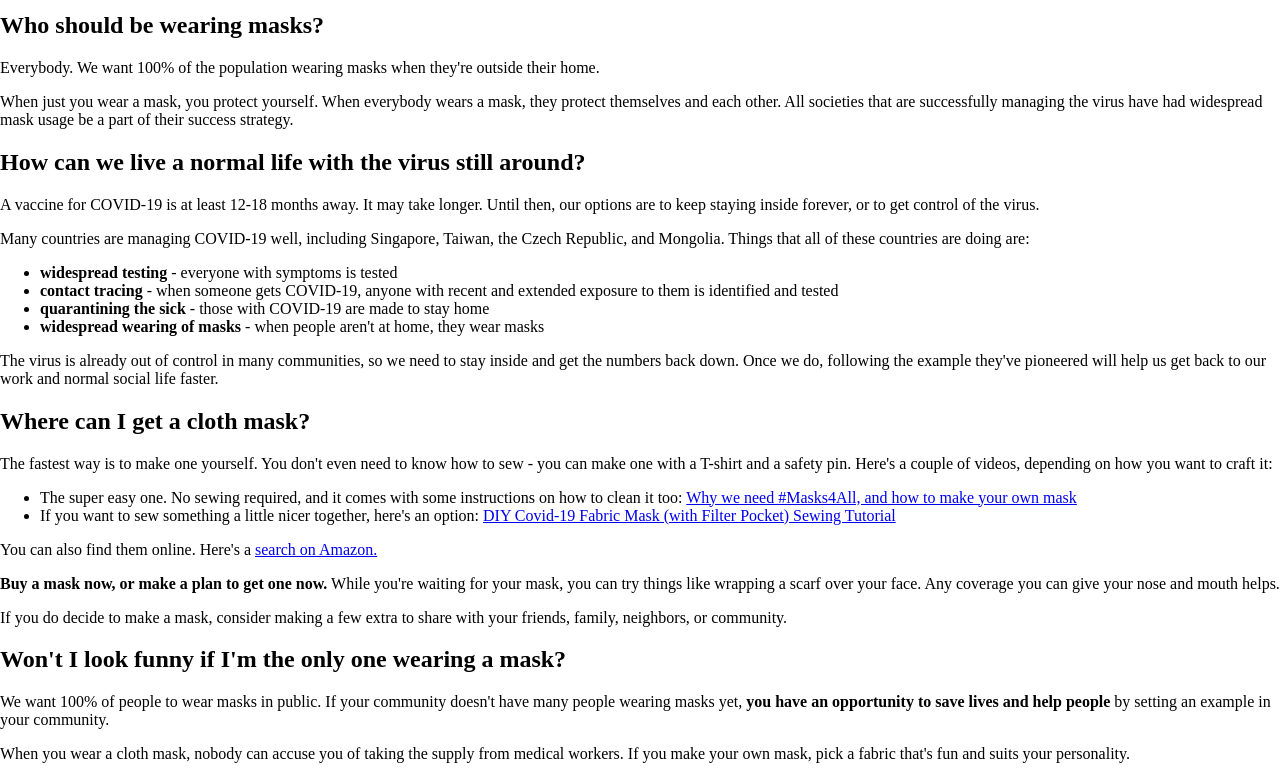
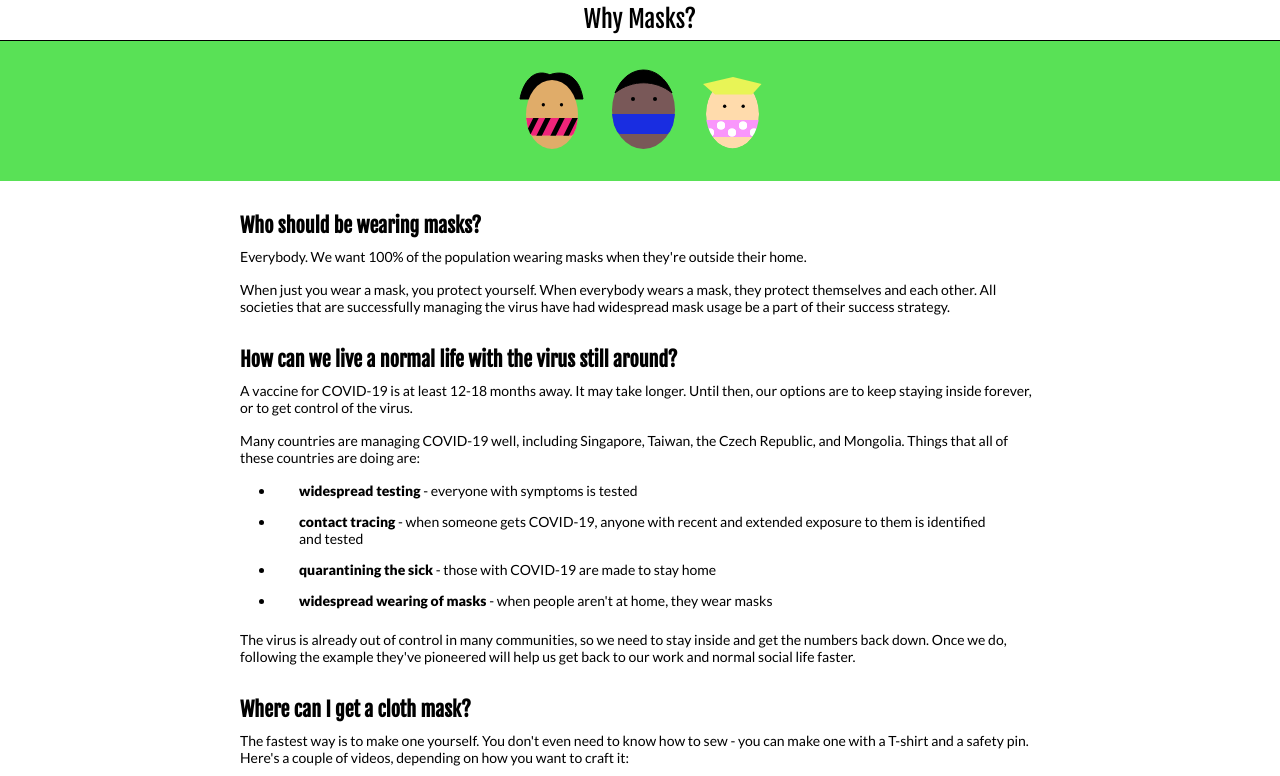
Before and after one commit to mmarvick/why-masks, a plain HTML site: page faq/index.html in a window 1280 px wide. Shown: the top 776 px of the page. Drawn offline with Linux system fonts and the light colour scheme.

Commit message:
Style FAQ page

```diff
--- a/faq/index.html
+++ b/faq/index.html
@@ -1,11 +1,21 @@
 <html>
   <head>
     <title>Why Masks? - More Questions</title>
+    <meta name="viewport" content="width=device-width, initial-scale=1.0">
     <link rel="stylesheet" type="text/css" href="../styles.css">
-    <link href="https://fonts.googleapis.com/css2?family=Fjalla+One&family=Lato&family=Roboto&display=swap" rel="stylesheet">
+    <link href="https://fonts.googleapis.com/css2?family=Fjalla+One&family=Lato:wght@400;900&family=Roboto&display=swap" rel="stylesheet">
   </head>
   <body>
     <div class="container">
+      <div class="banner">
+        <a href="..">Why Masks?</a>
+      </div>
+      <div class="banner-spacer"></div>
+      <div class="char-section">
+        <img class="char-1" src="../assets/char1.svg" />
+        <img class="char-2" src="../assets/char2.svg" />
+        <img class="char-3" src="../assets/char3.svg" />
+      </div>
       <div class="faq-section">
         <h2>
           Who should be wearing masks?
--- a/styles.css
+++ b/styles.css
@@ -1,17 +1,41 @@
-body {
+html, body {
   width: 100%;
   margin: 0;
   padding: 0;
 }
 
 .container {
-  margin: 12px auto 0;
+  margin: 0 auto 0;
+}
+
+.banner {
+  background-color: white;
+  border-bottom: 1px solid black;
+  height: 40px;
+  position: fixed;
+  width: 100%;
+  z-index: 1;
+}
+
+.banner-spacer {
+  height: 40px;
+}
+
+.banner > a {
+  color: black;
+  display: block;
+  font-family: 'Fjalla One', sans-serif;
+  font-size: 24px;
+  margin: auto;
+  padding: 4px 0;
+  text-align: center;
+  text-decoration: none;
+  width: 180px;
 }
 
 .char-section {
   text-align: center;
   background-color: #59E156;
-  margin-top: 12px;
   padding: 28px 0;
 }
 
@@ -30,7 +54,7 @@ h1 {
   font-size: 40px;
   text-align: center;
   margin: auto;
-  padding: 0 20px;
+  padding: 12px 20px 12px;
   max-width: 800px;
 }
 
@@ -54,6 +78,42 @@ h1 {
   max-width: 800px;
 }
 
+.faq-section {
+  margin-top: 24px;
+}
+
+.faq-section > h2 {
+  font-family: 'Fjalla One', sans-serif;
+  font-size: 20px;
+  margin: 32px auto 10px;
+  padding: 0 20px;
+  max-width: 800px;
+}
+
+.faq-section > p {
+  font-family: 'Lato', sans-serif;
+  font-size: 14px;
+  margin: 0 auto 16px;
+  padding: 0 20px 0;
+  max-width: 800px;
+}
+
+.faq-section > ul {
+  font-family: 'Lato', sans-serif;
+  font-size: 14px;
+  margin: 0 auto 22px;
+  padding: 0 40px;
+  max-width: 730px;
+  list-style-position: outside;
+}
+
+.faq-section > ul > li {
+  font-family: 'Lato', sans-serif;
+  font-size: 14px;
+  margin-bottom: 14px;
+  padding-left: 24px;
+}
+
 .learn-more {
   background-color: #2BD1B3;
   border-radius: 12px;
```
Also changed, not shown: index.html (+1 -1 lines).
